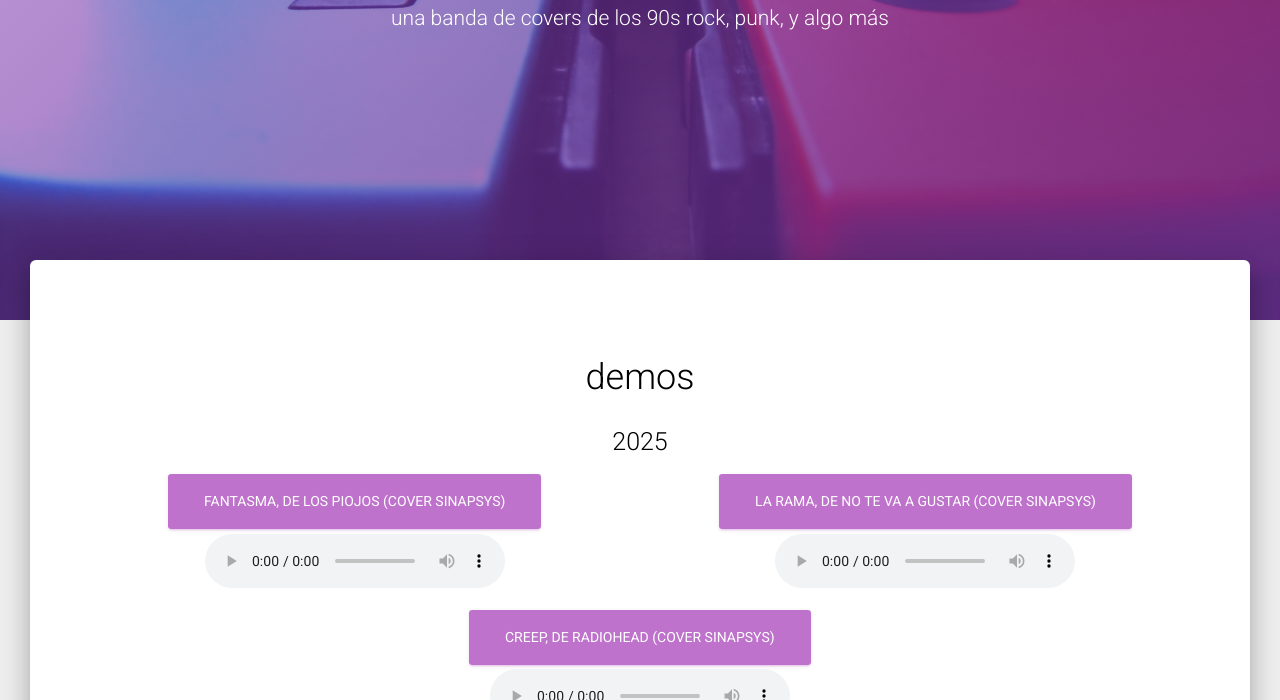
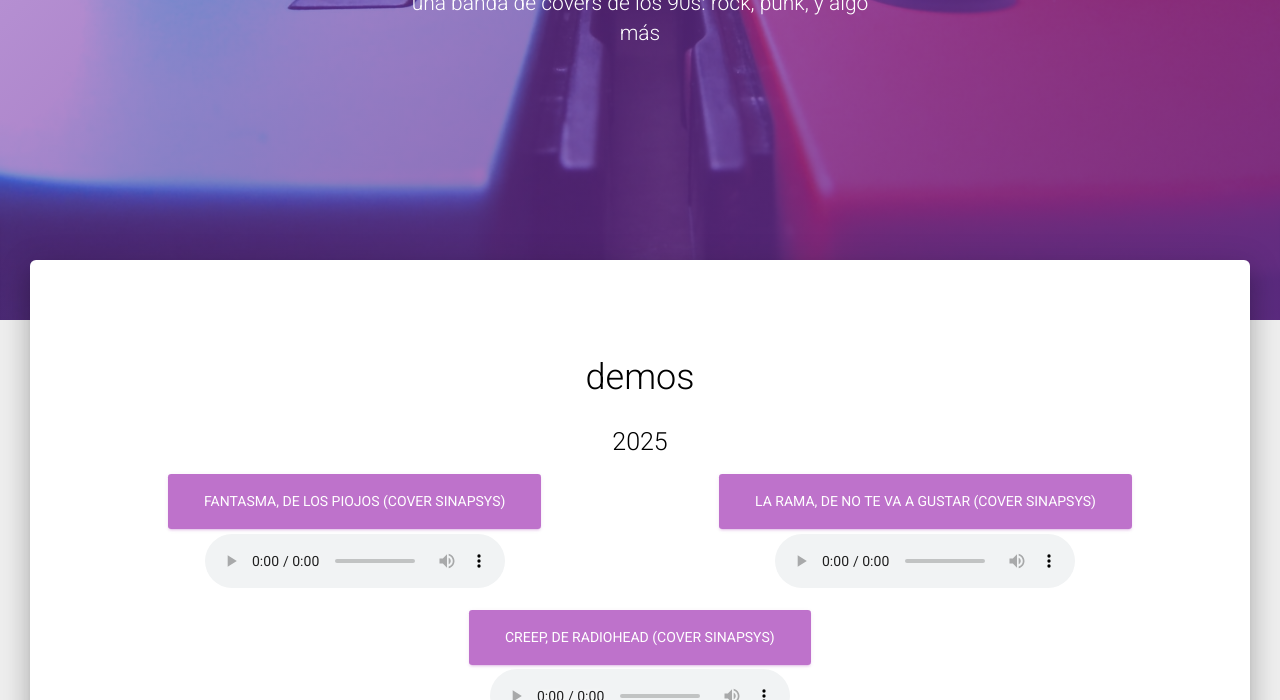
Before and after one commit to naihloan/sinapsys, a website: page index.html in a window 1280 px wide. Shown: the part 400-1100 px from the top of the page. Drawn offline with Linux system fonts and the light colour scheme.

Commit message:
minor typo fix

```diff
--- a/index.html
+++ b/index.html
@@ -83,7 +83,7 @@
           <div class="brand">
             <h1>sinapsys</h1>
             <h3>una banda de covers
-              de los 90s
+              de los 90s:
             rock, punk, y algo más
           </h3>
           </div>
```
